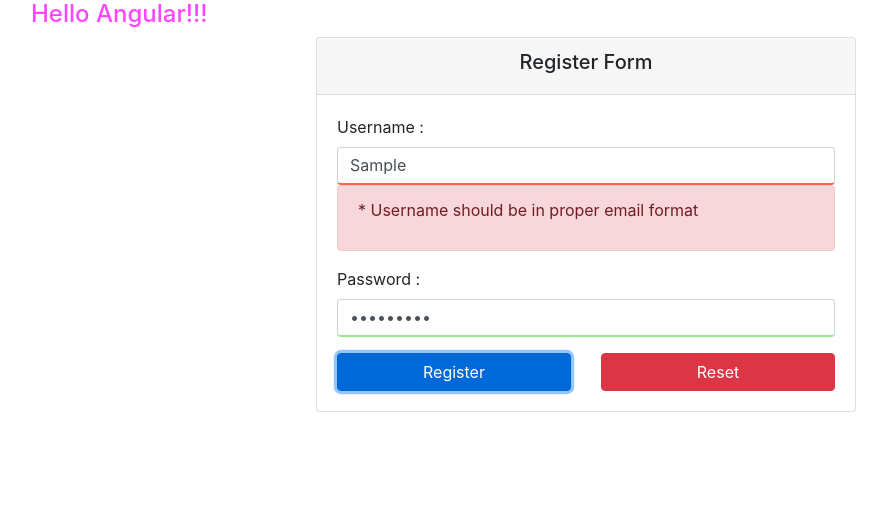
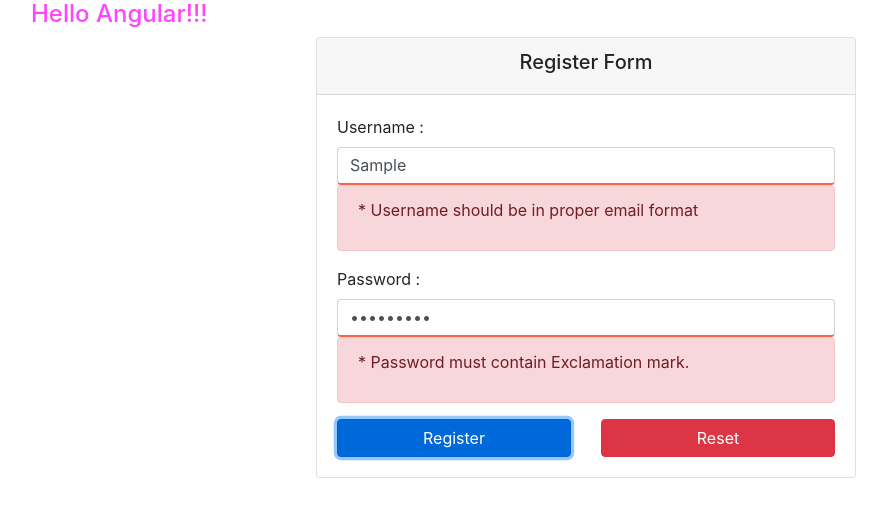
Before and after one commit to synergy2411/citiustech-sept21, an Angular app in the folder users-app/: page / in a window 1280 px wide. Both pictures are taken after typing "Sample", "Sample123" into the empty fields and a click on the button "Register". Shown: the top 514 px of the page, without its empty margins (54-941 px from the left). Built offline with nearby package versions, Linux system fonts and the light colour scheme.

Commit message:
custom validator added

```diff
--- a/users-app/src/app/components/auth/register/register.component.html
+++ b/users-app/src/app/components/auth/register/register.component.html
@@ -39,6 +39,9 @@
                     <div [hidden]="!password.hasError('minlength')" class="alert alert-danger">
                       <p>* Password must have 6 characters at least.</p>
                     </div>
+                    <div [hidden]="!password.hasError('exclamationError')" class="alert alert-danger">
+                      <p>* Password must contain Exclamation mark.</p>
+                    </div>
                   </div>
               </div>
               <!-- Buttons -->
--- a/users-app/src/app/components/auth/register/register.component.ts
+++ b/users-app/src/app/components/auth/register/register.component.ts
@@ -1,5 +1,5 @@
 import { Component, OnInit } from '@angular/core';
-import { FormControl, FormGroup, FormBuilder, Validators } from '@angular/forms';
+import { FormControl, FormGroup, FormBuilder, Validators, ValidationErrors, AbstractControl } from '@angular/forms';
 
 @Component({
   selector: 'app-register',
@@ -14,7 +14,8 @@ export class RegisterComponent implements OnInit {
   ]);
   password = new FormControl('', [
     Validators.required,
-    Validators.minLength(6)
+    Validators.minLength(6),
+    this.hasExclamation
   ]);
   registerForm : FormGroup;
 
@@ -25,6 +26,11 @@ export class RegisterComponent implements OnInit {
     })
   }
 
+  hasExclamation(control : AbstractControl) : ValidationErrors | null {
+    const exclamation = control.value.indexOf('!') >= 0
+    return exclamation ? null : {"exclamationError": true};
+  }
+
   onRegister(){
     console.log(this.registerForm);
   }
```
